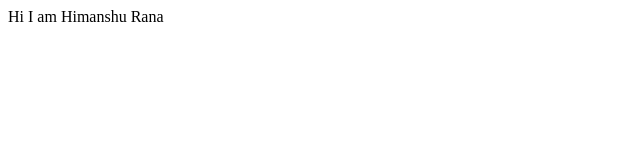
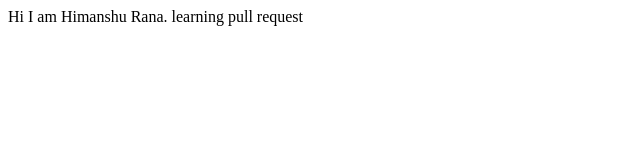
Before and after one commit to Himanshu916/learningGithub, a plain HTML site: page index.html in a window 1280 px wide. Shown: the whole page, without its empty margins (0-640 px from the left). Drawn offline with Linux system fonts and the light colour scheme.

Commit message:
docs:a message added

```diff
--- a/index.html
+++ b/index.html
@@ -6,6 +6,7 @@
     <title>Himanshu Rana</title>
 </head>
 <body>
-    Hi I am Himanshu Rana
+    Hi I am Himanshu Rana.
+    learning pull request
 </body>
 </html>
```
